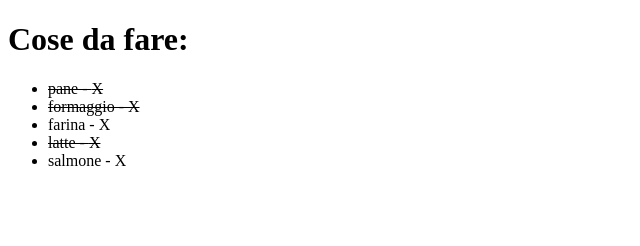
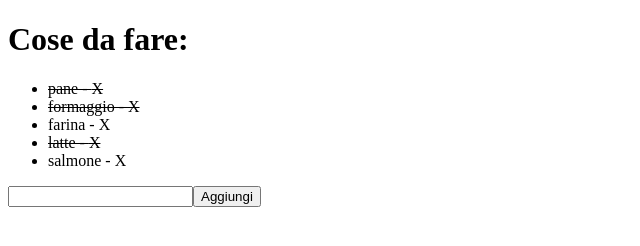
Before and after one commit to danilopiccinni/vue-todolist, a plain HTML site: page index.html in a window 1280 px wide. Shown: the whole page, without its empty margins (0-640 px from the left). Drawn offline with nearby package versions, Linux system fonts and the light colour scheme.

Commit message:
milestone3

```diff
--- a/index.html
+++ b/index.html
@@ -23,6 +23,9 @@
       </li>
     </ul>
 
+    <input type="text" v-model="nuovaCosa">
+    <button @click="aggiungiLaCosa()">Aggiungi</button>
+
   </div>
 
   <script src="js/script.js"></script>
--- a/js/script.js
+++ b/js/script.js
@@ -26,16 +26,33 @@ createApp({
         }
       ],
 
+      nuovaCosa: '',
+
+      newToDo : {},
+
     }
   },
 
   methods: {
 
-    rimuoviToDo(index) {
-      this.toDos.splice(index , 1)
-    },
+      rimuoviToDo(index) {
+          this.toDos.splice(index , 1)
+        },
 
-  }
+        aggiungiLaCosa() {
 
+            if (this.nuovaCosa == '') {
+                alert('inserisci una cosa da fare')
+            } else {
+                this.newToDo = {
+                    text : this.nuovaCosa,
+                    done : false,
+                },
 
+                this.toDos.push(this.newToDo)
+
+                this.nuovaCosa = ''
+            }
+        }
+    }
 }).mount('#app')
```
